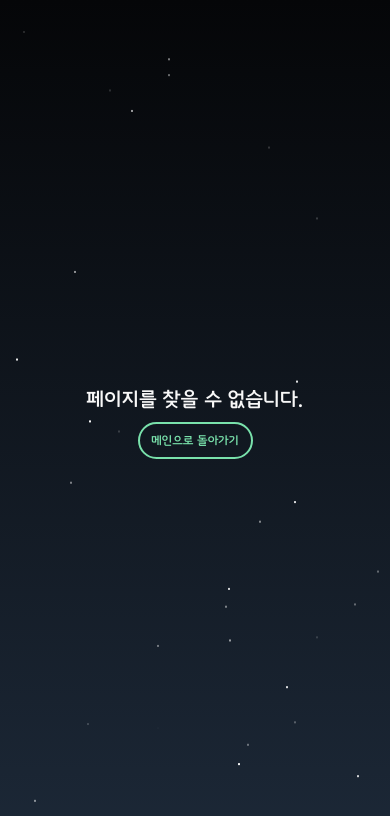
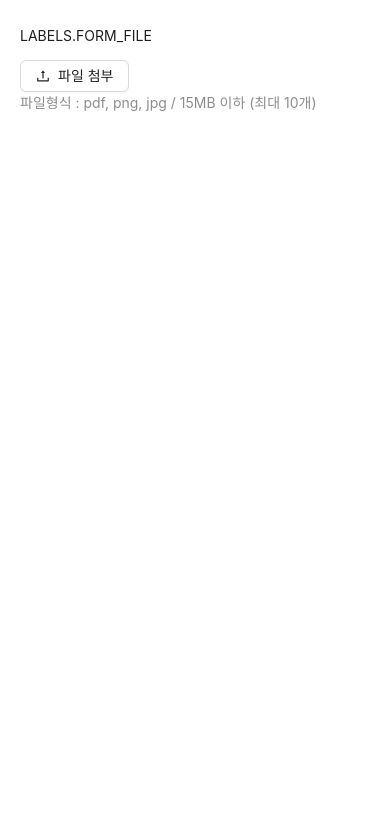
Before and after one commit to billy5982/-portfolio, a React (Vite) app: page /test in a window 390 px wide. Shown: the top 816 px of the page. Built offline with nearby package versions, Linux system fonts and the light colour scheme.

Commit message:
feat : antd 테스트 환경 조성

```diff
--- a/package.json
+++ b/package.json
@@ -18,7 +18,8 @@
     "react-router-dom": "^6.12.0",
     "styled-components": "^6.0.0-rc.3",
     "swiper": "^9.4.1",
-    "vite-bundle-visualizer": "^0.7.0"
+    "vite-bundle-visualizer": "^0.7.0",
+    "antd": "^5.10.1"
   },
   "devDependencies": {
     "@types/react": "^18.0.37",
--- /dev/null
+++ b/src/pages/Button.tsx
@@ -0,0 +1,45 @@
+import React, { useState } from 'react';
+import { ButtonProps } from './Test';
+
+const Button = ({
+  text,
+  onClick = () => {
+    return;
+  },
+  isDisabled,
+  hasModal,
+  style,
+  htmlType,
+}: ButtonProps) => {
+  const [isModalOpen, setIsModalOpen] = useState<boolean>(false);
+
+  const showModal = useCallback(() => setIsModalOpen(true), []);
+  const cancelModal = useCallback(() => setIsModalOpen(false), []);
+
+  const clickEvent = hasModal ? showModal : onClick;
+
+  const modalOnClickEvent = async () => {
+    await onClick();
+    cancelModal();
+  };
+
+  return (
+    <>
+      {/* 모달이 있을 땐 모달 open 없을 땐 전달된 이벤트 실행*/}
+      <AntdBtn htmlType={htmlType} onClick={clickEvent} style={{ ...style }} disabled={isDisabled}>
+        {text}
+      </AntdBtn>
+      {hasModal && (
+        <Modal
+          title={hasModal.modalTitle}
+          style={{ ...hasModal.style }}
+          open={isModalOpen}
+          onOk={modalOnClickEvent}
+          onCancel={cancelModal}
+        >
+          <p>{hasModal.modalContent}</p>
+        </Modal>
+      )}
+    </>
+  );
+};
--- /dev/null
+++ b/src/pages/Test.tsx
@@ -0,0 +1,50 @@
+import { Form, Upload, UploadProps } from 'antd';
+import { Button } from 'antd';
+import { UploadOutlined } from '@ant-design/icons';
+import { RcFile } from 'antd/es/upload';
+
+export default function Test(props: UploadProps) {
+  return (
+    <div className="absolute top-0 left-0 h-full w-full p-5 min-w-xs md:p-12 bg-white">
+      <Form>
+        <Form.Item
+          label={'LABELS.FORM_FILE'}
+          name={'FIELDS.FORM_FILE'}
+          getValueFromEvent={(e) => (Array.isArray(e) ? e : e?.fileList)}
+          extra="파일형식 : pdf, png, jpg / 15MB 이하 (최대 10개)"
+          valuePropName="fileList"
+        >
+          <Upload
+            // maxCount={10}
+            // accept={'.pdf, .png, .jpg'}
+            fileList={props.fileList}
+            onChange={(info) => {
+              const { file } = info;
+              if (file.status === 'done') {
+                const PreviewURL = URL.createObjectURL(
+                  info.fileList.slice(-1)[0].originFileObj as RcFile,
+                );
+                file.url = PreviewURL;
+              } else if (file.status === 'error') {
+                return;
+              }
+            }}
+            beforeUpload={(file) => {
+              const { fileList } = props;
+              if (fileList && fileList.length > 9) {
+                return false;
+              }
+            }}
+            customRequest={({ onSuccess, file }) => {
+              try {
+                onSuccess!('ok');
+              } catch (e) {}
+            }}
+          >
+            <Button icon={<UploadOutlined />}>{'파일 첨부'}</Button>
+          </Upload>
+        </Form.Item>
+      </Form>
+    </div>
+  );
+}
--- a/src/routes/index.tsx
+++ b/src/routes/index.tsx
@@ -1,11 +1,13 @@
 import MainPage from '@/pages/MainPage';
 import NotFound from '@/pages/NotFound';
+import Test from '@/pages/Test';
 import { Route, Routes as ReactRoutes } from 'react-router-dom';
 
 const Routes = () => {
   return (
     <ReactRoutes>
       <Route path="/" element={<MainPage />} />
+      <Route path="/test" element={<Test />} />
       <Route path="*" element={<NotFound />} />
     </ReactRoutes>
   );
```
Also changed, not shown: 2 other files (tests, documents, lock files or other folders).
